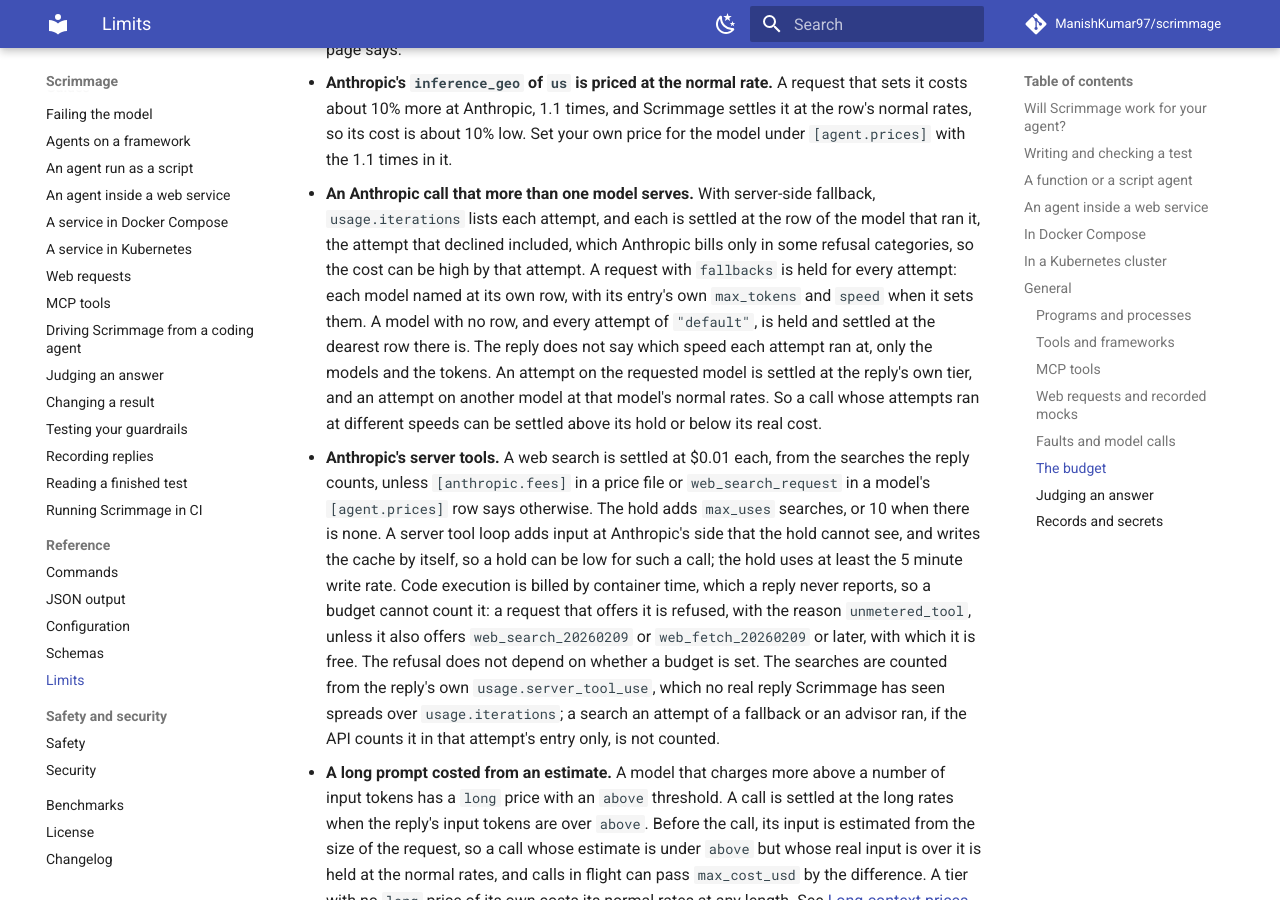
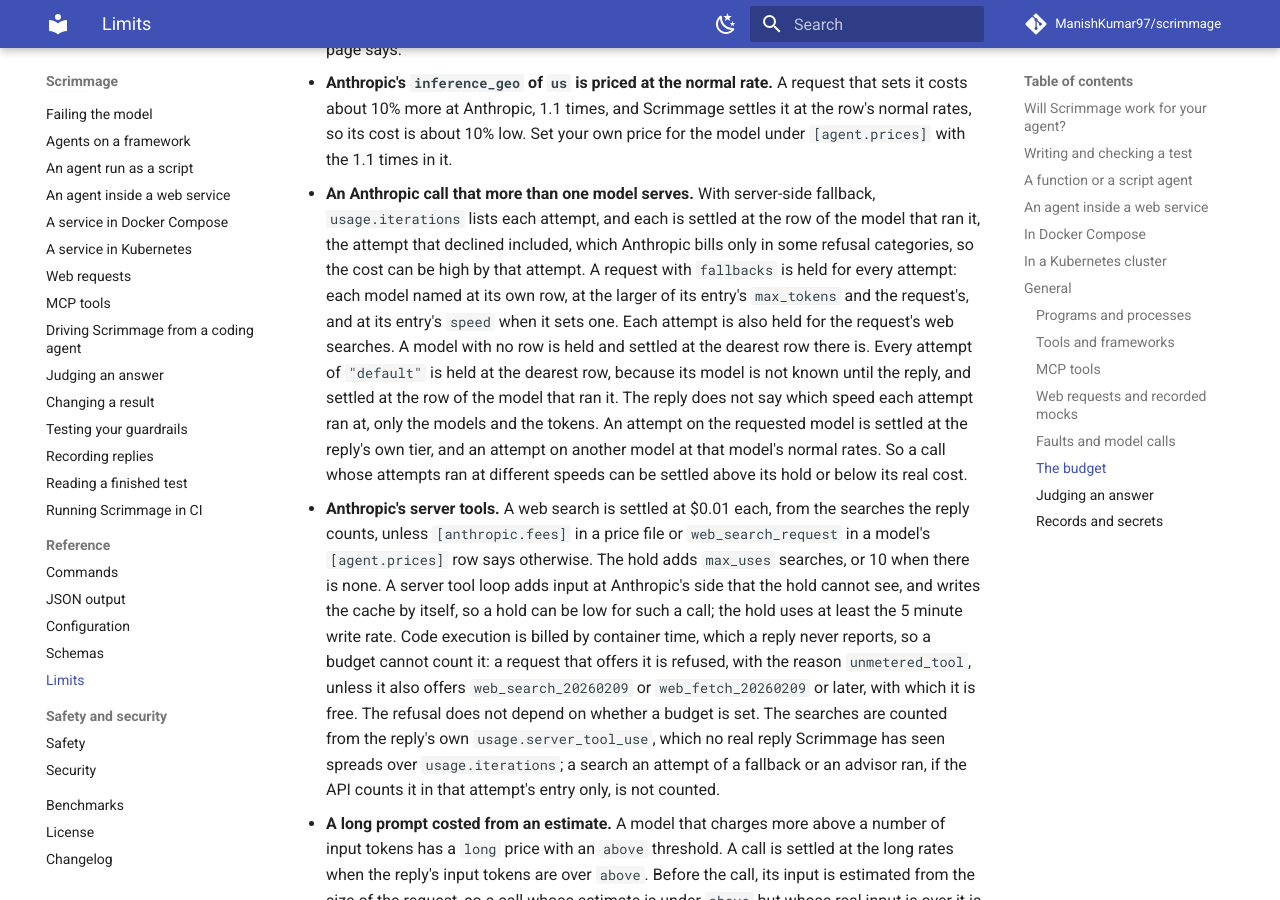
Before and after one commit to ManishKumar97/scrimmage, an MkDocs documentation site: the page built from docs/limits.md, in a window 1280 px wide and 900 px high, scrolled down 20506 px. Built offline with MkDocs 1.6.1 and Material for MkDocs 9.7.7, drawn with Linux system fonts in a browser that asks for light colours; comment, search, counter and statistics services are not loaded.

Commit message:
docs(limits): state the fallback hold's output and default rules exactly

```diff
--- a/docs/limits.md
+++ b/docs/limits.md
@@ -443,7 +443,8 @@ Also read the control-path limits under An agent inside a web service.
 
 - **Anthropic's `inference_geo` of `us` is priced at the normal rate.** A request that sets it costs about 10% more at Anthropic, 1.1 times, and Scrimmage settles it at the row's normal rates, so its cost is about 10% low. Set your own price for the model under `[agent.prices]` with the 1.1 times in it.
 
-- **An Anthropic call that more than one model serves.** With server-side fallback, `usage.iterations` lists each attempt, and each is settled at the row of the model that ran it, the attempt that declined included, which Anthropic bills only in some refusal categories, so the cost can be high by that attempt. A request with `fallbacks` is held for every attempt: each model named at its own row, with its entry's own `max_tokens` and `speed` when it sets them. A model with no row, and every attempt of `"default"`, is held and settled at the dearest row there is.
+- **An Anthropic call that more than one model serves.** With server-side fallback, `usage.iterations` lists each attempt, and each is settled at the row of the model that ran it, the attempt that declined included, which Anthropic bills only in some refusal categories, so the cost can be high by that attempt. A request with `fallbacks` is held for every attempt: each model named at its own row, at the larger of its entry's `max_tokens` and the request's, and at its entry's `speed` when it sets one. Each attempt is also held for the request's web searches.
+A model with no row is held and settled at the dearest row there is. Every attempt of `"default"` is held at the dearest row, because its model is not known until the reply, and settled at the row of the model that ran it.
 The reply does not say which speed each attempt ran at, only the models and the tokens. An attempt on the requested model is settled at the reply's own tier, and an attempt on another model at that model's normal rates. So a call whose attempts ran at different speeds can be settled above its hold or below its real cost.
 
 - **Anthropic's server tools.** A web search is settled at $0.01 each, from the searches the reply counts, unless `[anthropic.fees]` in a price file or `web_search_request` in a model's `[agent.prices]` row says otherwise. The hold adds `max_uses` searches, or 10 when there is none. A server tool loop adds input at Anthropic's side that the hold cannot see, and writes the cache by itself, so a hold can be low for such a call; the hold uses at least the 5 minute write rate. Code execution is billed by container time, which a reply never reports, so a budget cannot count it: a request that offers it is refused, with the reason `unmetered_tool`, unless it also offers `web_search_20260209` or `web_fetch_20260209` or later, with which it is free. The refusal does not depend on whether a budget is set.
```
